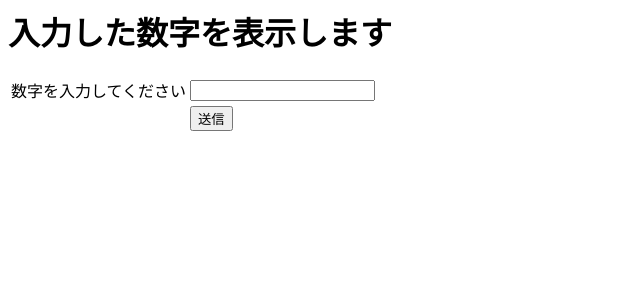
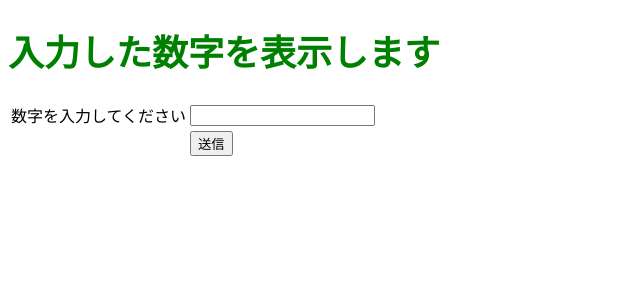
Before and after one commit to recodeyo1ko/site-django, a Django app: page /testapp/ in a window 1280 px wide. Shown: the top 300 px of the page, without its empty margins (0-640 px from the left). Run offline with Django 4.2, Linux system fonts and the light colour scheme.

Commit message:
cssの導入

```diff
--- /dev/null
+++ b/src/testapp/static/testapp/css/style.css
@@ -0,0 +1,4 @@
+h1{
+  font-size: 36px; /* 文字の大きさを36pxに設定 */
+  color: green;    /* 文字の色を緑に設定 */
+}
--- a/src/testapp/templates/testapp/index.html
+++ b/src/testapp/templates/testapp/index.html
@@ -1,3 +1,13 @@
+<!DOCTYPE html>
+<html lang="ja">
+  <head>
+    <meta charset="UTF-8" />
+    <meta name="viewport" content="width=device-width, initial-scale=1.0" />
+    {% load static %}
+    <link rel="stylesheet" href="{% static 'testapp/css/style.css' %}" />
+    <title>Document</title>
+  </head>
+  <body>
     <h1>入力した数字を表示します</h1>
 
     <form action="/testapp/print_num/" method="post">
@@ -12,3 +22,5 @@
         </tr>
       </table>
     </form>
+  </body>
+</html>
```
Also changed, not shown: src/config/settings.py (+7 -0 lines). Lines whose indentation alone changed are shown as unchanged.
